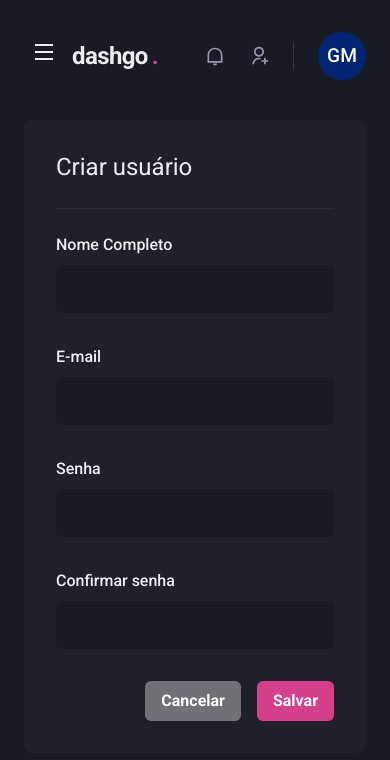
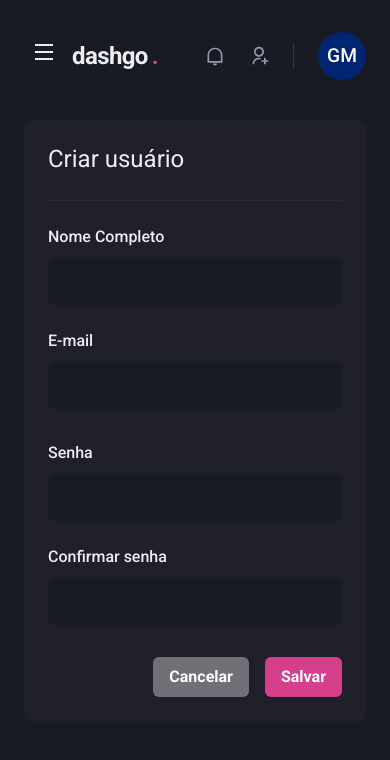
Before and after one commit to gabriel-mend/ignite-reactjs, a Next.js app in the folder dashgo/: page /users/create in a window 390 px wide. Shown: the top 760 px of the page. Built offline with nearby package versions, Linux system fonts and the light colour scheme.

Commit message:
Cadastro responsivo

```diff
--- a/dashgo/src/pages/users/create.tsx
+++ b/dashgo/src/pages/users/create.tsx
@@ -16,17 +16,17 @@
       >
         <Sidebar />
 
-        <Box flex="1" borderRadius={8} bgColor="gray.800" p="8">
+        <Box flex="1" borderRadius={8} bgColor="gray.800" p={["6","8"]}>
           <Heading size="lg" fontWeight="normal">Criar usuário</Heading>
 
           <Divider my="6" borderColor="gray.700" />
 
           <VStack spacing="8">
-            <SimpleGrid minChildWidth="240px" spacing="8" w="100%">
+            <SimpleGrid minChildWidth="240px" spacing={["6","8"]} w="100%">
               <Input name="name" label="Nome Completo"/>
               <Input name="email" label="E-mail" type="email" />
             </SimpleGrid>
-            <SimpleGrid minChildWidth="240px" spacing="8" w="100%">
+            <SimpleGrid minChildWidth="240px" spacing={["6","8"]} w="100%">
               <Input name="password" label="Senha" type="password"/>
               <Input name="password_confirmation" label="Confirmar senha" type="password" />
             </SimpleGrid>
```
